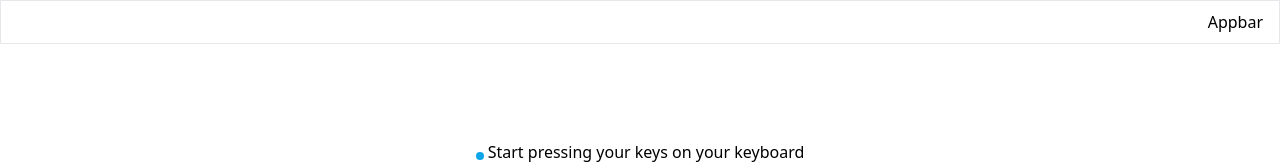
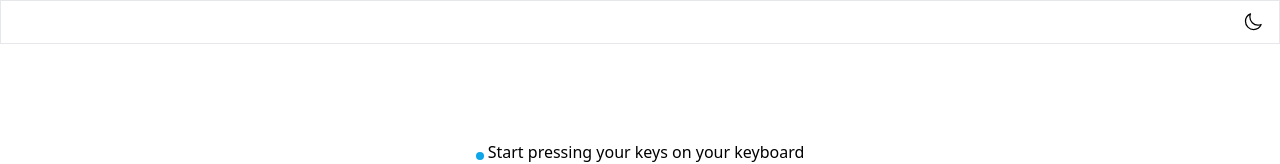
Before and after one commit to aziz-codes/react-keyboard-tester, a React (Vite) app: page / in a window 1280 px wide. Shown: the top 164 px of the page. Built offline with nearby package versions, Linux system fonts and the light colour scheme.

Commit message:
added icon for theme switch

```diff
--- a/src/components/Appbar.jsx
+++ b/src/components/Appbar.jsx
@@ -1,7 +1,8 @@
+import { MoonIcon } from "@heroicons/react/24/outline";
 const Appbar = () => {
   return (
     <div className="w-full h-11 flex items-center border border-b justify-end px-4">
-      Appbar
+      <MoonIcon className="h-5 w-5 cursor-pointer" title="dark mode" />
     </div>
   );
 };
```
